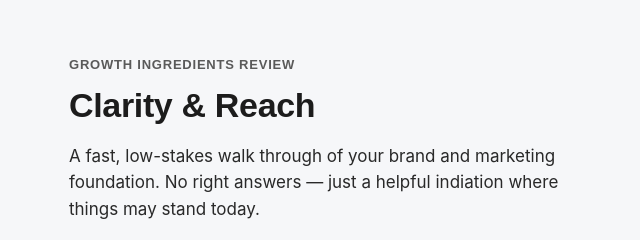
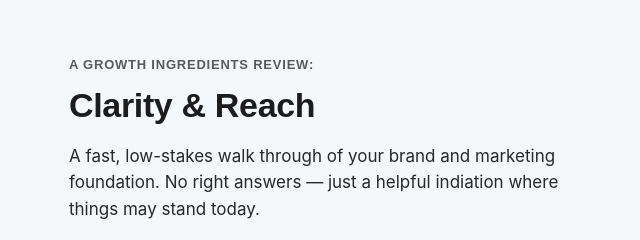
Before and after one commit to derrickhoog/clarity-reach-diagnostic, a plain HTML site: page index.html in a window 1280 px wide. Shown: the part 137-377 px from the top of the page, 139-779 px from the left. Drawn offline with Linux system fonts and the light colour scheme; a web font is replaced by a local one.

Commit message:
Update index.html

```diff
--- a/index.html
+++ b/index.html
@@ -508,7 +508,7 @@
   <!-- ===================== START SCREEN ===================== -->
   <div id="screen-start" class="screen">
     <div class="start-wrap">
-      <div class="start-eyebrow grotesk">Growth Ingredients Review </div>
+      <div class="start-eyebrow grotesk">A Growth Ingredients Review:</div>
       <div class="start-title">Clarity &amp; Reach</div>
       <p class="start-body">A fast, low-stakes walk through of your brand and marketing foundation. No right answers — just a helpful indiation where things may stand today.</p>
 
```
